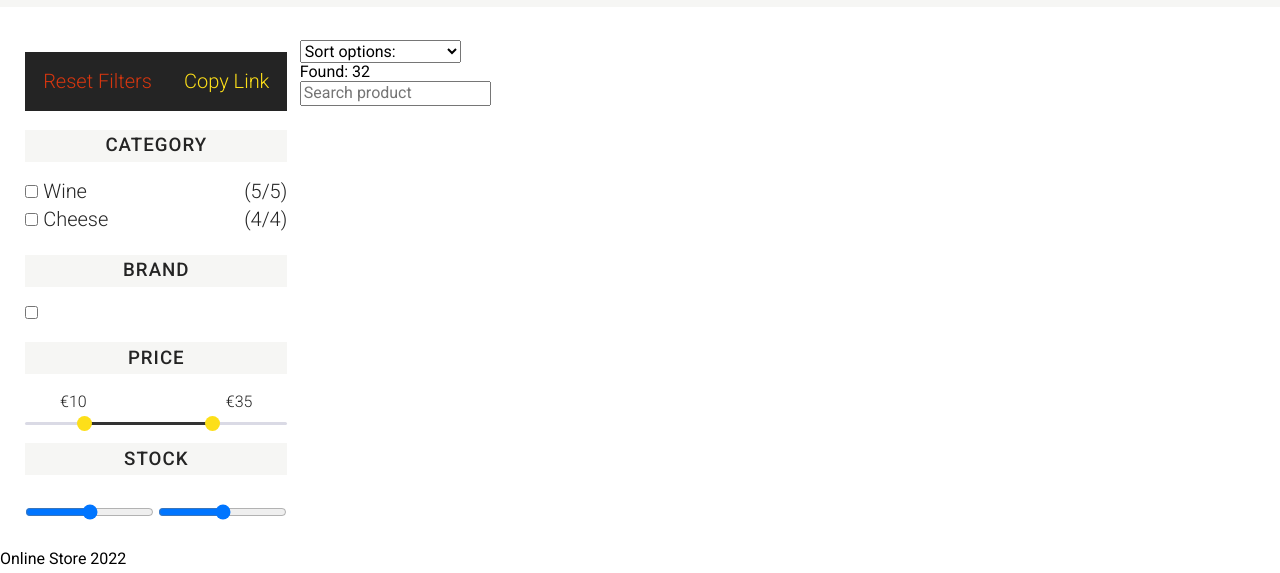
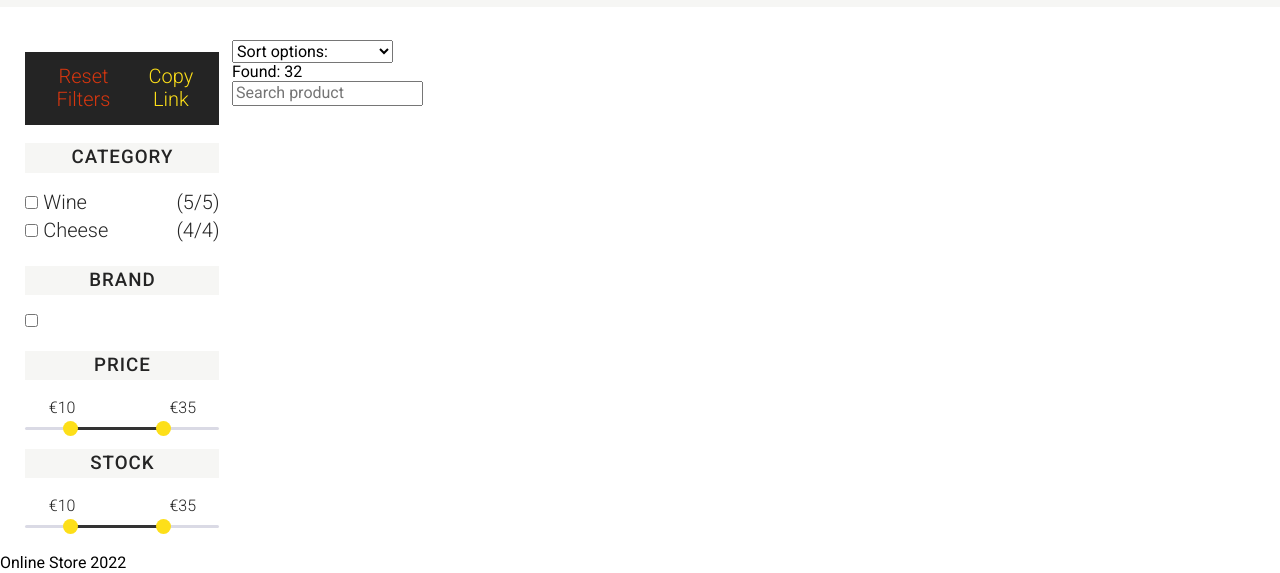
Before and after one commit to sensaur/online-store, a website built with webpack: page src/index.html in a window 1280 px wide. Shown: the part 227-800 px from the top of the page. Built offline with nearby package versions, Linux system fonts and the light colour scheme; files whose address does not match are found by name; a web font is replaced by a local one.

Commit message:
feat: add dual-slider for filter on stock

```diff
--- /dev/null
+++ b/src/components/app/getDualSliderWorking.ts
@@ -0,0 +1,19 @@
+
+import Multirange from './Multirange';
+
+function getDualSliderWorking (block: HTMLElement){
+    const multirangeForBlock = new Multirange(block);
+    multirangeForBlock.getMultirangeData();
+    let slidersArr = block.querySelectorAll(".range");
+    let sliderOne = slidersArr[0];
+    let sliderTwo = slidersArr[1];
+    if ((sliderOne instanceof HTMLElement)&&(sliderTwo instanceof HTMLElement)){
+        sliderOne.onchange = function(){
+            multirangeForBlock.getMultirangeData();
+        }
+        sliderTwo.onchange = function(){
+            multirangeForBlock.getMultirangeData();
+        }
+    }
+}
+export default getDualSliderWorking;
--- a/src/index.html
+++ b/src/index.html
@@ -70,8 +70,8 @@
                                 <span class="multirange__data_to">€100</span>
                             </div>
                             <div class="dual-slider multirange__dual-slider">
-                                <input type="range" min="0" max="48" value="10"  class="range multirange__range">
-                                <input type="range" min="0" max="48" value="35"  class="range multirange__range range_top">
+                                <input type="range" min="0" max="48" value="10"  class="range multirange__range range_from">
+                                <input type="range" min="0" max="48" value="35"  class="range multirange__range range_to">
                             </div>
                         </div>
                     </div>
@@ -79,14 +79,16 @@
                 <div class="filter filter_stock">
                     <h3 class="subtitle filter__subtitle">Stock</h3>
                     <div class="list filter__list filter__list_stock">
-                        <div class="multirange list__multirange">
+                        <div class="multirange list__multirange multirange_stock">
                             <div class="data multirange__data">
                                 <span class="multirange__data_from"></span>
                                 <span class="multirange__data_arrows"></span>
                                 <span class="multirange__data_to"></span>
                             </div>
-                            <input type="range" min="0" max="48" class="range multirange__range">
-                            <input type="range" min="0" max="48" class="range multirange__range">
+                            <div class="dual-slider multirange__dual-slider">
+                                <input type="range" min="0" max="48" value="10" class="range multirange__range range_from">
+                                <input type="range" min="0" max="48" value="35" class="range multirange__range range_to">
+                            </div>
                         </div>
                     </div>
                 </div>
--- a/src/index.ts
+++ b/src/index.ts
@@ -1,8 +1,18 @@
 import './styles/main.scss';
-import Multirange from './components/app/getMultirange';
+import getDualSliderWorking from './components/app/getDualSliderWorking';
 
 let multirangeBlockPrice = document.querySelector(".multirange_price");
+let multirangeBlockStock = document.querySelector(".multirange_stock");
+
 if (multirangeBlockPrice instanceof HTMLElement){
+    getDualSliderWorking(multirangeBlockPrice);
+}
+
+if (multirangeBlockStock instanceof HTMLElement){
+    getDualSliderWorking(multirangeBlockStock);
+}
+
+/*if (multirangeBlockPrice instanceof HTMLElement){
     const multirangePrice = new Multirange(multirangeBlockPrice);
     multirangePrice.getMultirangeData();
     let slidersArr = multirangeBlockPrice.querySelectorAll(".range");
@@ -16,7 +26,7 @@ if (multirangeBlockPrice instanceof HTMLElement){
             multirangePrice.getMultirangeData();
         }
     }
-}
+}*/
 
 
 /*window.onload = function(){
```
Also changed, not shown: src/components/app/Multirange.ts (renamed from src/components/app/getMultirange.ts).
